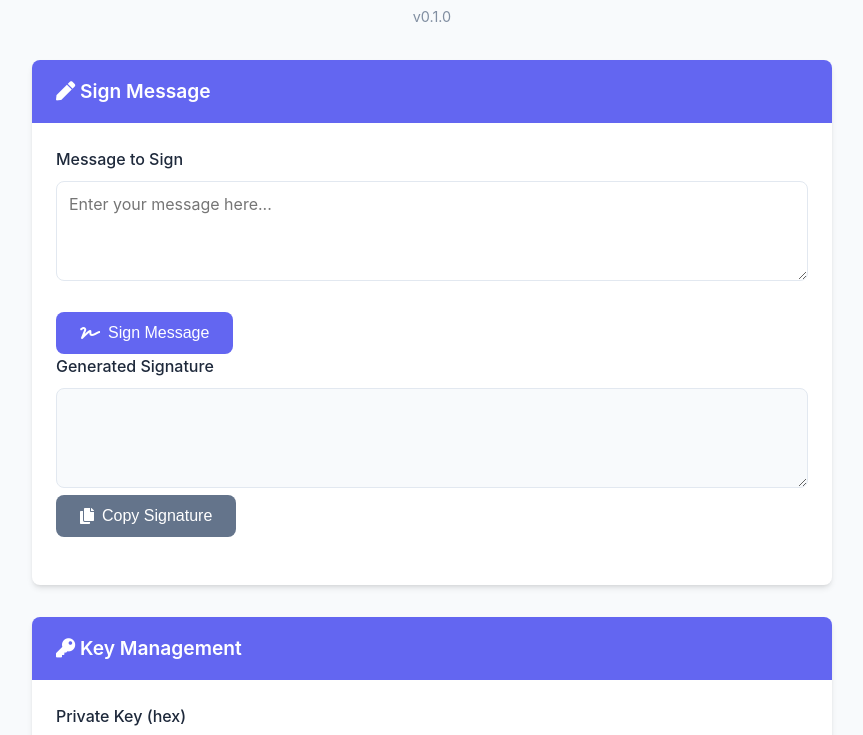
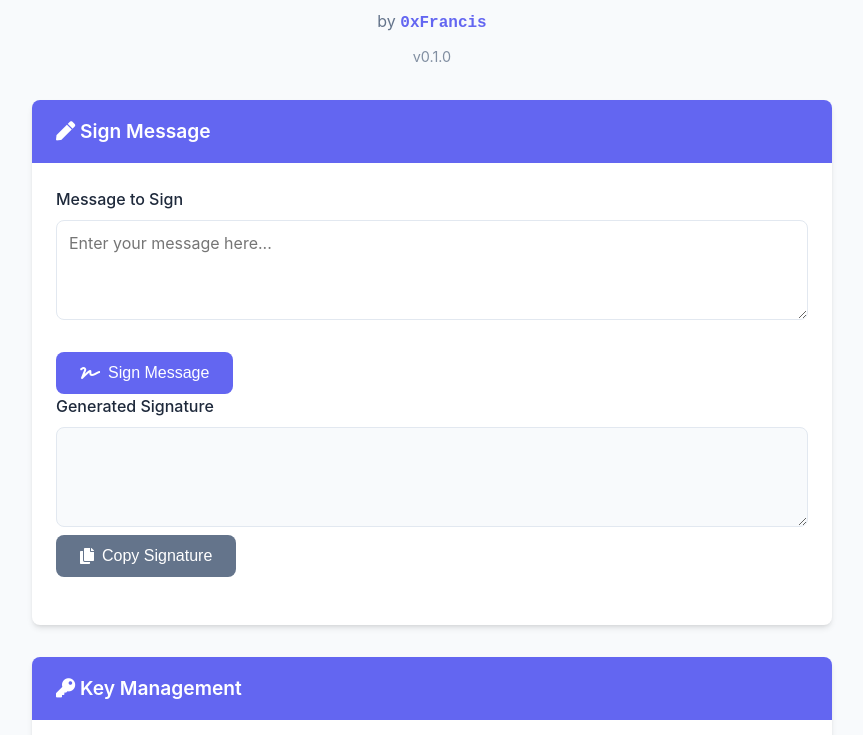
Before and after one commit to xz-cn/ecdsa-signature-app, a website: page index.html in a window 1280 px wide. Shown: the part 135-870 px from the top of the page, without its empty margins (208-1071 px from the left). Drawn offline with Linux system fonts and the light colour scheme; a script that the page names is missing.

Commit message:
Add author name '0xFrancis' to header

```diff
--- a/index.html
+++ b/index.html
@@ -12,6 +12,7 @@
         <header>
             <h1><i class="fas fa-signature"></i> Digital Signature Playground</h1>
             <p class="subtitle">Secure message signing and verification</p>
+            <p class="author">by <span class="highlight">0xFrancis</span></p>
             <p class="version">v0.1.0</p>
         </header>
 
--- a/styles.css
+++ b/styles.css
@@ -46,6 +46,18 @@ h1 {
 .subtitle {
     color: var(--secondary-color);
     font-size: 1.1rem;
+}
+
+.author {
+    color: var(--secondary-color);
+    font-size: 1rem;
+    margin-top: 0.75rem;
+}
+
+.author .highlight {
+    color: var(--primary-color);
+    font-weight: 600;
+    font-family: monospace;
 }
 
 .version {
```
